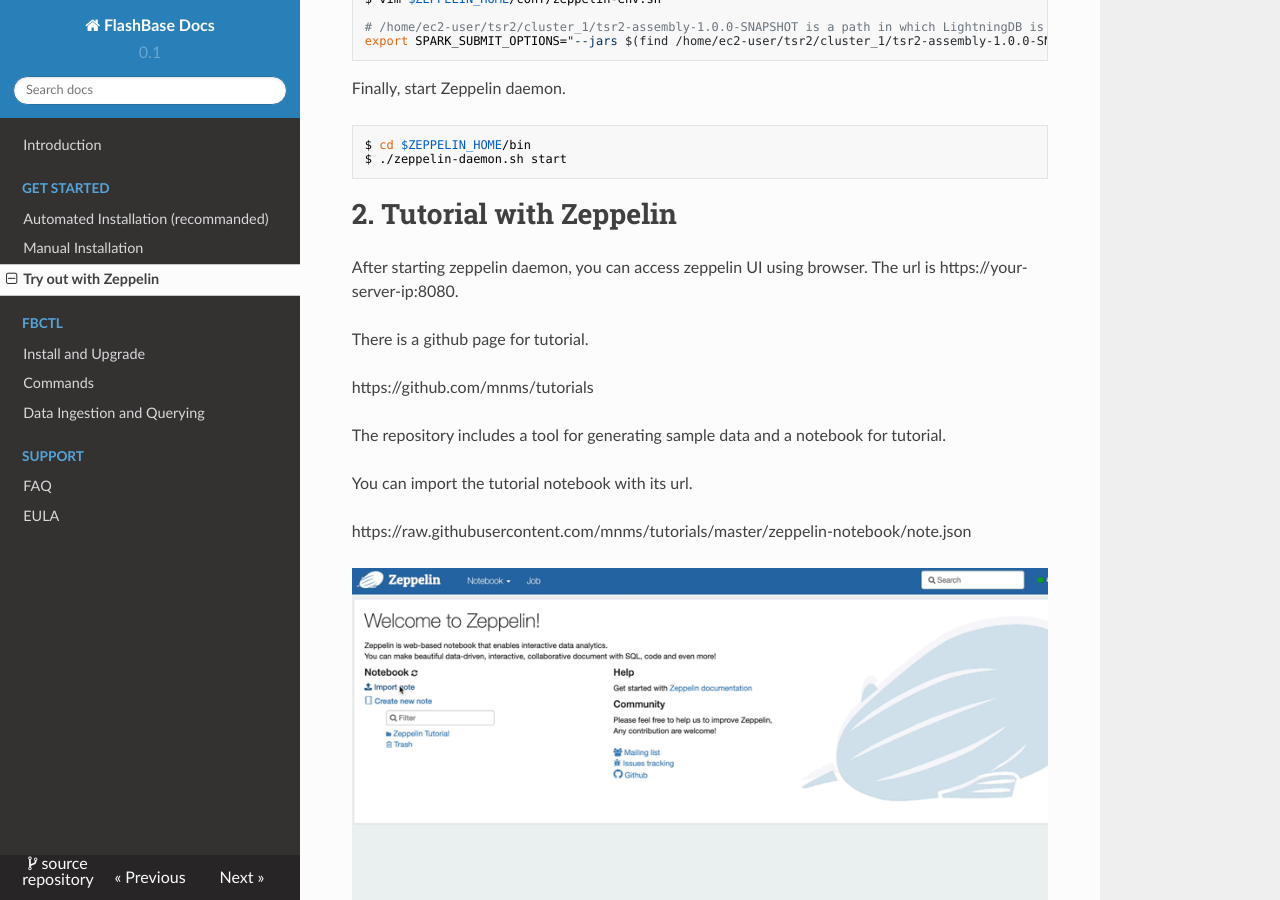
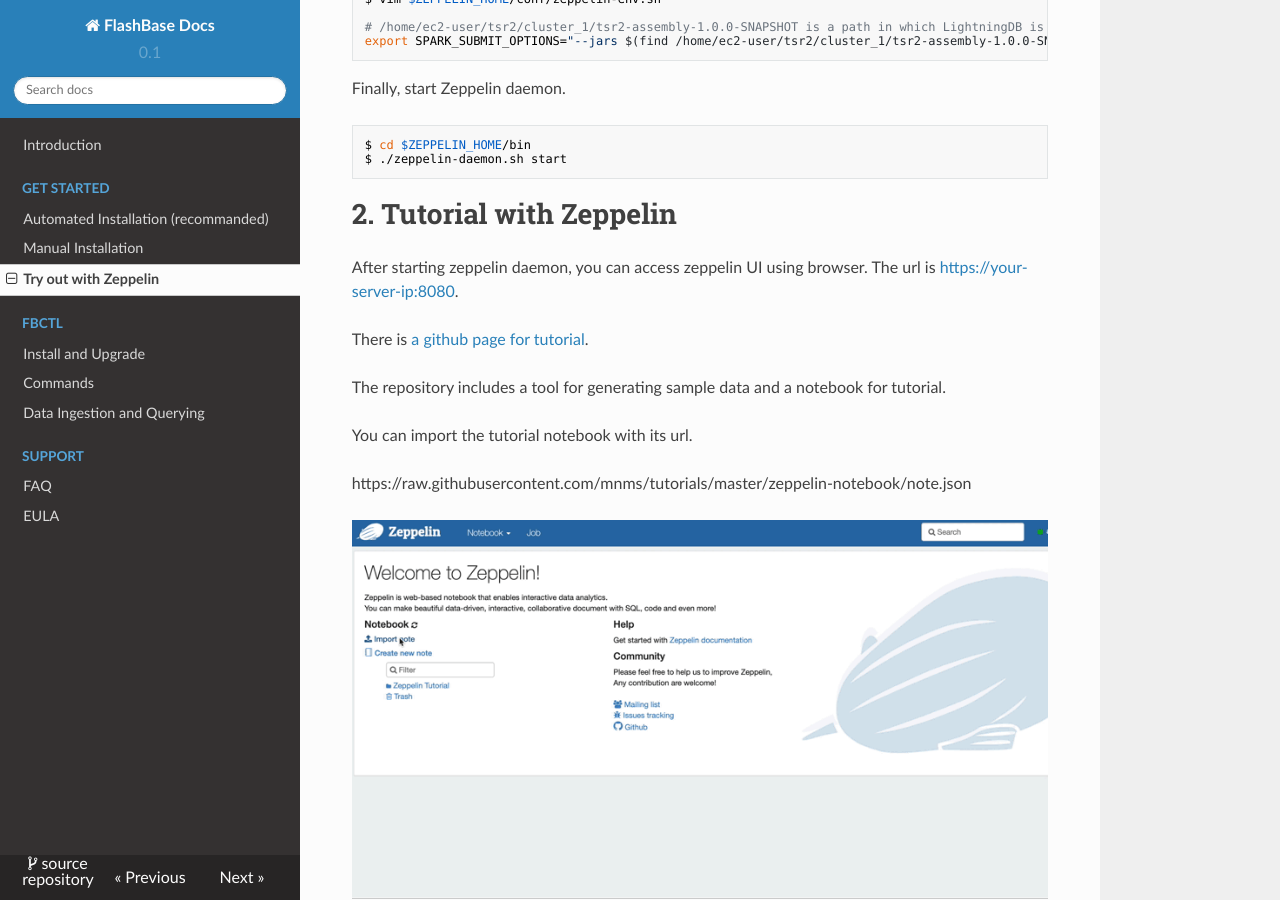
Before and after one commit to mnms/docs, an MkDocs documentation site: the page built from docs/try-with-zeppelin.md, in a window 1280 px wide and 900 px high, scrolled down 363 px. Built offline with MkDocs 1.6.1, drawn with Linux system fonts in a browser that asks for light colours; nearby versions of some CDN libraries; some of the changed lines change nothing that is shown.

Commit message:
Add link for try-with-zeppelin.md

```diff
--- a/docs/try-with-zeppelin.md
+++ b/docs/try-with-zeppelin.md
@@ -2,7 +2,7 @@
 
 You can try LightningDB in Zeppelin notebook.
 
-Firstly, deploy and start the cluster of LightningDB using **fbctl** before launching Zeppelin daemon.
+Firstly, deploy and start the cluster of LightningDB using [**fbctl**](command-line-interface.md) before launching Zeppelin daemon.
 
 Secondly, in order to run LightingDB on the Spark, the jars in the LightingDB should be passed to the Spark.
 This can be done by adjusting SPARK_SUBMIT_OPTIONS in zeppllin-env.sh
@@ -24,12 +24,10 @@
 
 # 2. Tutorial with Zeppelin
 
-After starting zeppelin daemon, you can access zeppelin UI using browser. The url is https://your-server-ip:8080.
+After starting zeppelin daemon, you can access zeppelin UI using browser. The url is [https://your-server-ip:8080](https://your-server-ip:8080).
 
 
-There is a github page for tutorial.
-
-https://github.com/mnms/tutorials
+There is [a github page for tutorial](https://github.com/mnms/tutorials).
 
 The repository includes a tool for generating sample data and a notebook for tutorial.
 
```
